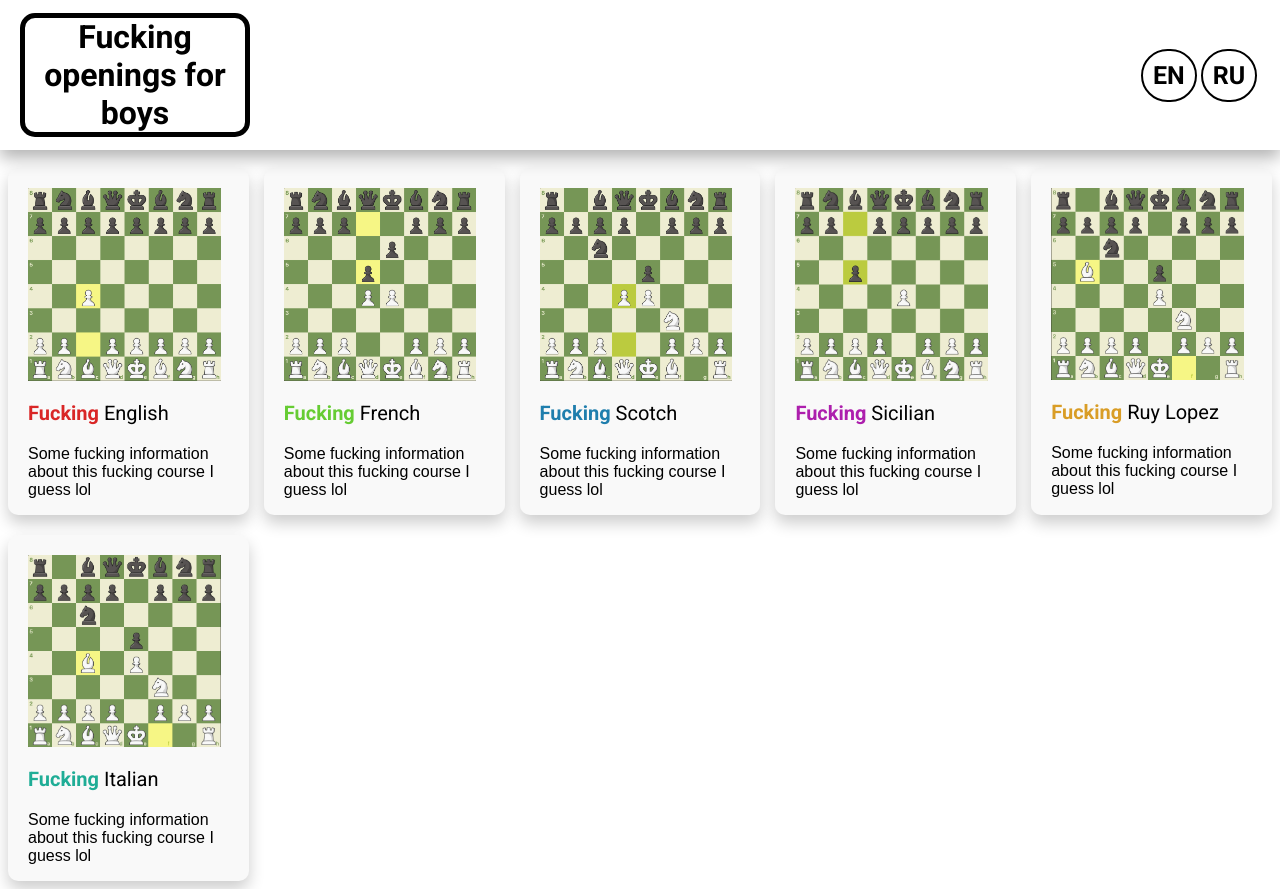
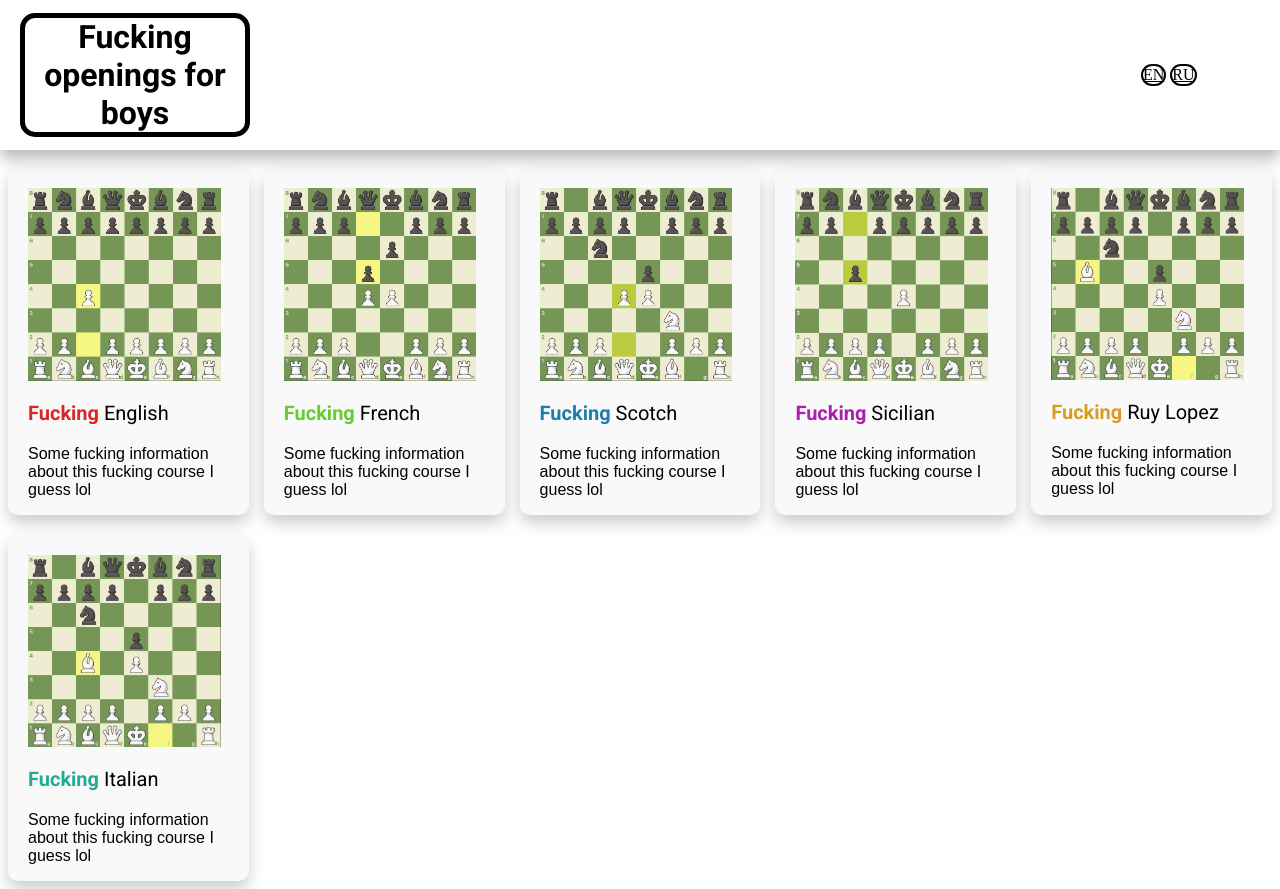
Before and after one commit to 14EZ/fuckingopeningsforboys, a plain HTML site: page index.html in a window 1280 px wide. Drawn offline with Linux system fonts and the light colour scheme.

Commit message:
Update index.html
lang-pref buttons

```diff
--- a/index.html
+++ b/index.html
@@ -24,12 +24,8 @@
     </div>
     <div class="head-right-section">
         <div class="lang-pref">
-            <a class="en-lang" href="grid.html" target="_blank">
-                <p>EN</p>
-            </a>
-            <a class="ru-lang" href="test/kidding-buttons.html" target="_blank">
-                <p>RU</p>
-            </a>
+            <a href="grid.html" target="_blank" class="en-lang">EN</a>
+            <a href="grid.html" target="_blank" class="ru-lang">RU</a>
         </div>
     </div>
 </div>
```
